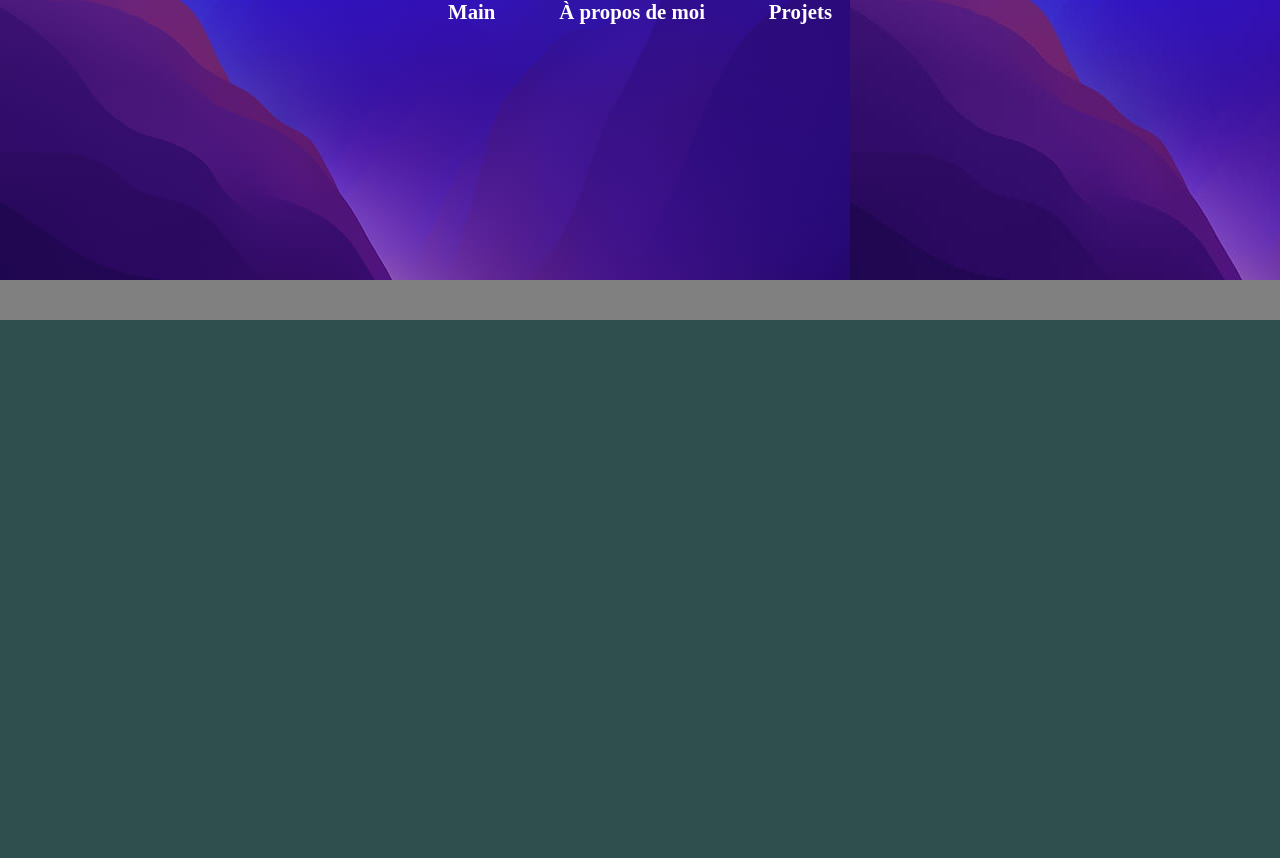
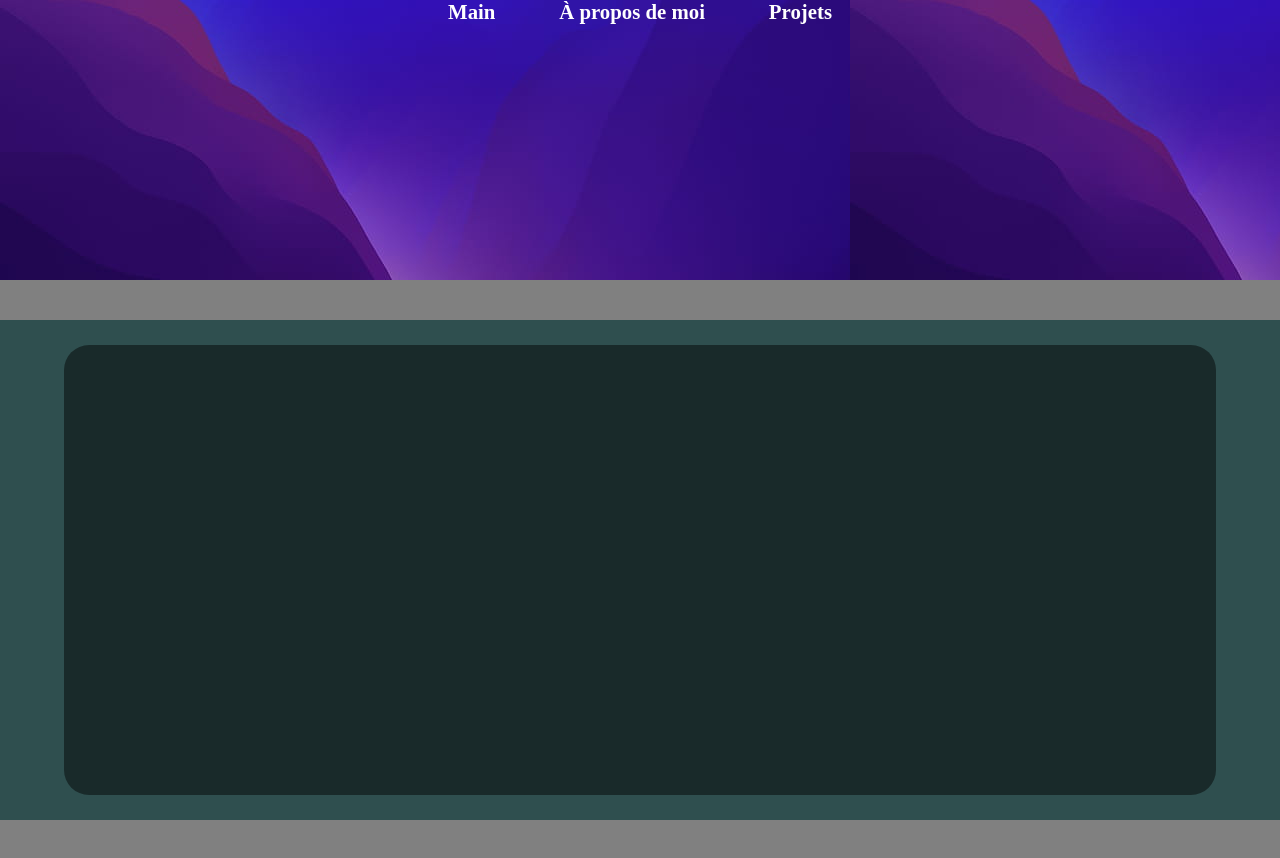
Before and after one commit to SamuelCuerrier01/portfolio, a website: page index.html in a window 1280 px wide. After the commit the page ends 820 px from the top, so only its background shows below. Drawn offline with Linux system fonts and the light colour scheme.

Commit message:
ajout du center body

```diff
--- a/index.html
+++ b/index.html
@@ -16,8 +16,10 @@
         <a class="lien-header" href="">Projets</a>
     </header>
     </div>
-    <div id="body-text">
+    <div id="body-body">
+        <div id="body-text">
 
+        </div>
     </div>
 </body>
 </html>
--- a/portfolio.css
+++ b/portfolio.css
@@ -28,10 +28,20 @@ header {
     top: 0%;
 }
 
-#body-text {
+#body-body {
+    display: flex;
+    justify-content: center;
+    align-items: center;
     top: 40%;
     background-color: darkslategray;
     width: 100%;
-    height: 1000px;
+    height: 500px;
     position: absolute;
 }
+
+#body-text {
+    width: 90%;
+    height: 90%;
+    background-color: rgba(0, 0, 0, 0.47);
+    border-radius: 25px;
+}
```
